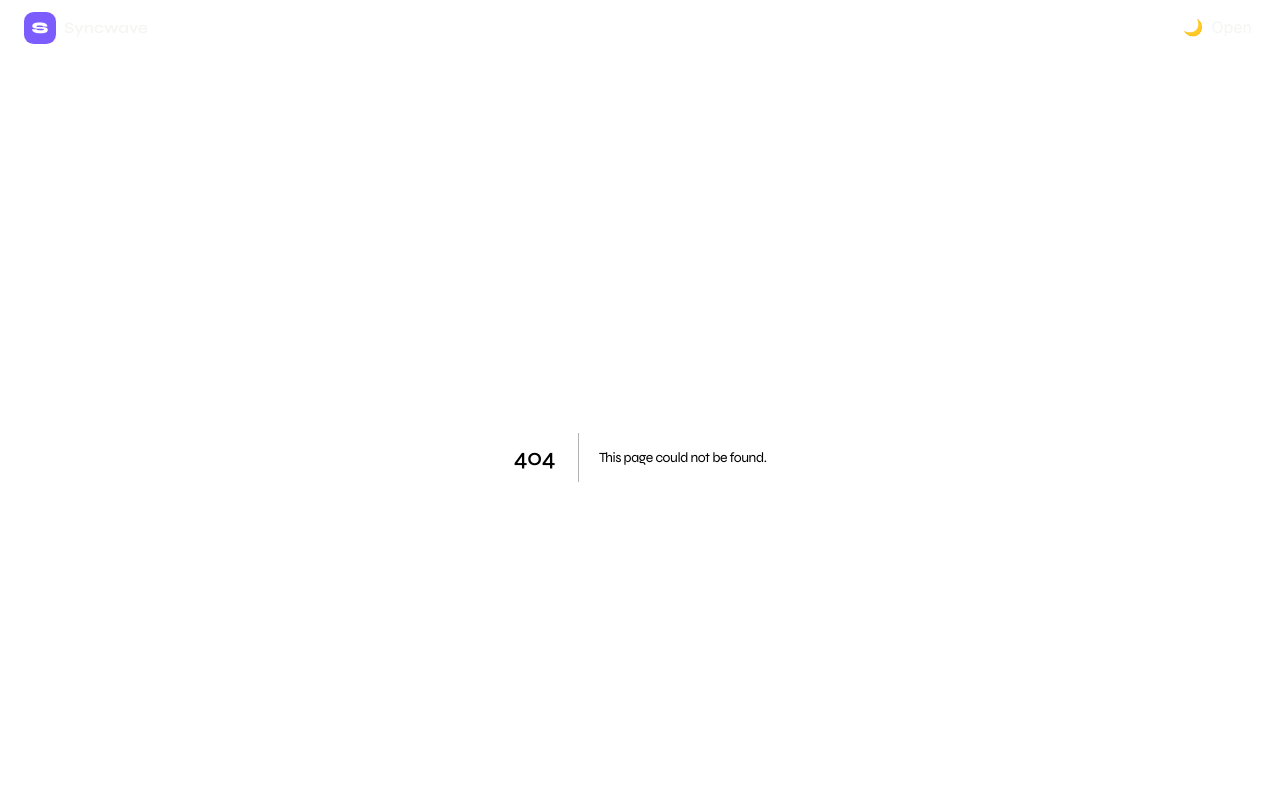
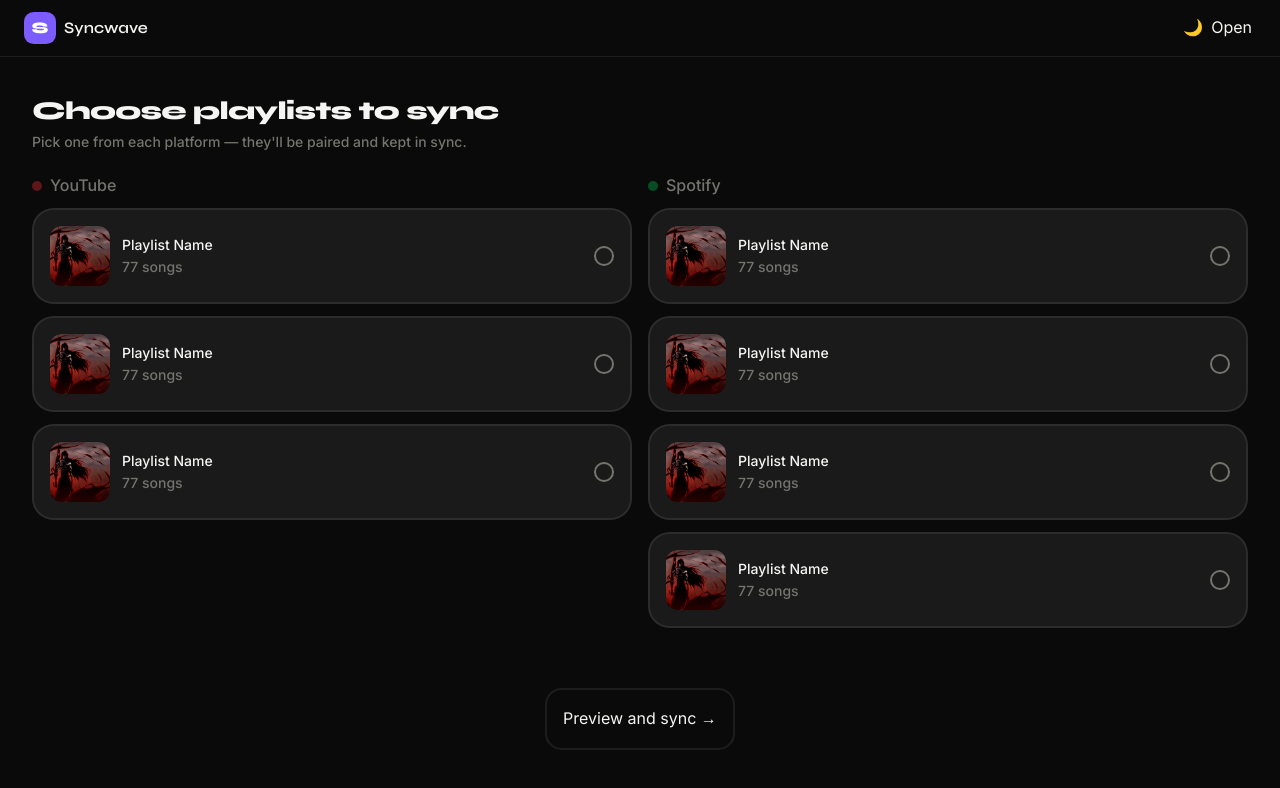
Before and after one commit to Zeedart/Syncwave, a Next.js app: page /SelectPlaylist in a window 1280 px wide. Before the commit this address had no page. Shown: the top 788 px of the page. Built offline with nearby package versions, Linux system fonts and the light colour scheme.

Commit message:
Finished UI for SelectPlaylist page

```diff
--- /dev/null
+++ b/app/SelectPlaylist/page.tsx
@@ -0,0 +1,39 @@
+import MiniPlaylistDisplay from "@/components/customComp/miniPlaylistDisplay"
+import BlinkingDot from "@/components/customComp/blinkingDot"
+
+export default function SelectPlaylist() {
+  return (
+    <div className="w-[95%] mt-10 mx-auto h-fit lg:h-fit mb-20 flex flex-col gap-2">
+      <div className="flex flex-col gap-2">
+        <h3>Choose playlists to sync</h3>
+        <p className="text-sm text-(--text-muted)">
+          Pick one from each platform — they'll be paired and kept in sync.
+        </p>
+      </div>
+      <div className="grid grid-cols-1 w-[90%] self-center lg:w-full mt-4 items-start lg:grid-cols-2 gap-4 mb-10">
+        <div>
+          <div className="flex items-baseline gap-2">
+            <BlinkingDot width={10} height={10} color="bg-red-500" />
+            <p className="font-semibold text-(--text-muted) mb-3">YouTube</p>
+          </div>
+          <MiniPlaylistDisplay />
+          <MiniPlaylistDisplay />
+          <MiniPlaylistDisplay />
+        </div>
+        <div>
+          <div className="flex items-baseline gap-2">
+            <BlinkingDot width={10} height={10} color="bg-green-500" />
+            <p className="font-semibold text-(--text-muted) mb-3">Spotify</p>
+          </div>
+          <MiniPlaylistDisplay />
+          <MiniPlaylistDisplay />
+          <MiniPlaylistDisplay />
+          <MiniPlaylistDisplay />
+        </div>
+      </div>
+      <button className="p-4 w-fit self-center hover:text-white border-2 border-(--line) text-(--text) hover:bg-(--syncwave-hover) rounded-xl transition-colors">
+        Preview and sync →
+      </button>
+    </div>
+  );
+}
--- a/components/customComp/miniPlaylistDisplay.tsx
+++ b/components/customComp/miniPlaylistDisplay.tsx
@@ -3,7 +3,7 @@ import pic from "@/public/221620.jpg";
 
 export default function MiniPlaylistDisplay() {
   return (
-    <label className="group flex w-full cursor-pointer items-center justify-between rounded-2xl border-2 border-(--line) bg-(--bg-card) p-5 transition-all duration-200 has-[:checked]:border-(--syncwave) has-[:checked]:bg-(--syncwave)/10">
+    <label className="group flex mb-3 cursor-pointer items-center justify-between rounded-2xl border-2 border-(--line) bg-(--bg-card) p-4 transition-all duration-200 has-checked:border-(--syncwave) has-checked:bg-(--syncwave)/10">
       {/* Left: cover + info */}
       <div className="flex items-center gap-3">
         <Image
@@ -11,7 +11,7 @@ export default function MiniPlaylistDisplay() {
           width={100}
           height={100}
           alt="Playlist Cover"
-          className="h-20 w-20 rounded-lg object-cover"
+          className="h-15 w-15 rounded-lg object-cover"
         />
         <div className="flex flex-col gap-1">
           <p className="text-sm font-semibold">Playlist Name</p>
```
Also changed, not shown: public/221620.jpg (added).
